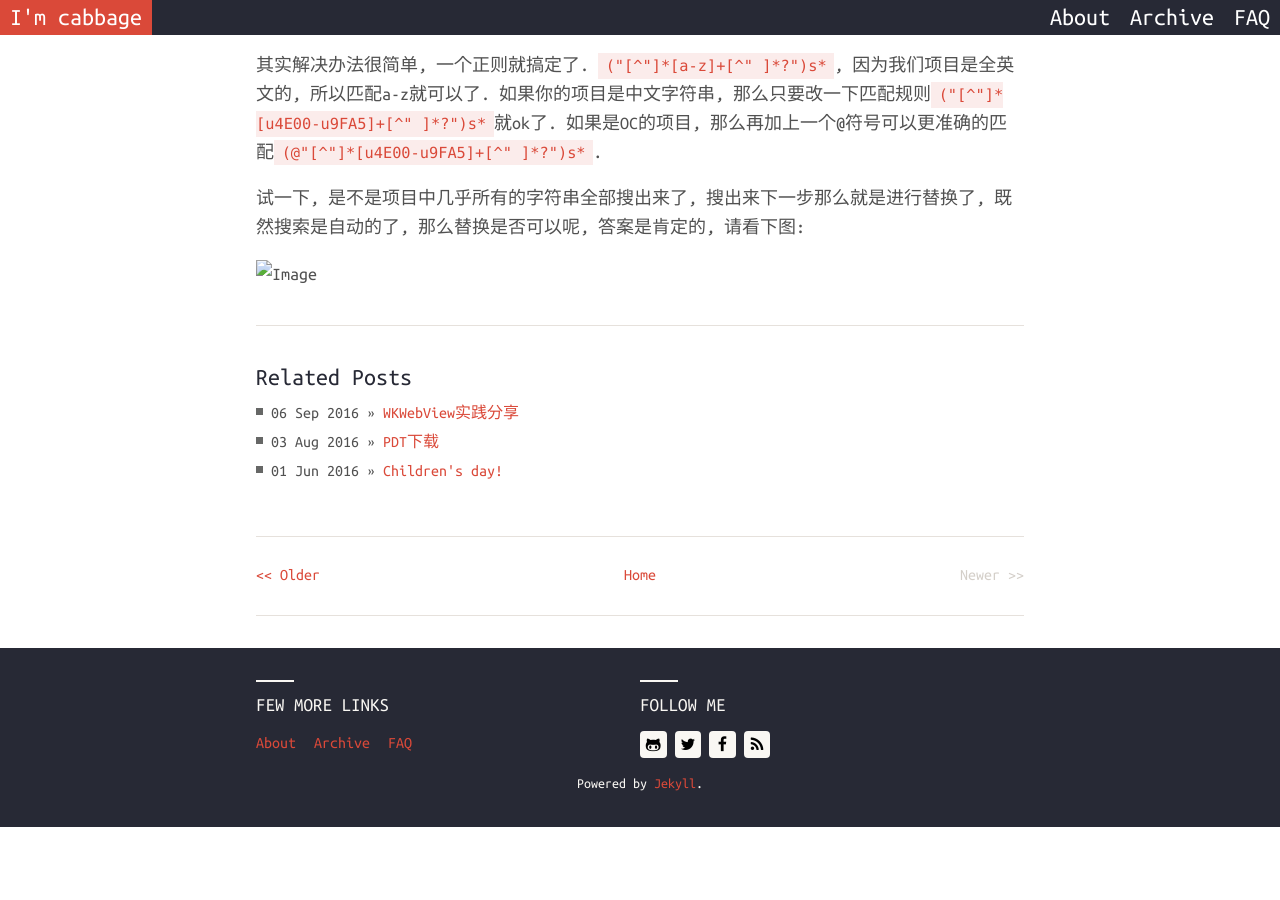
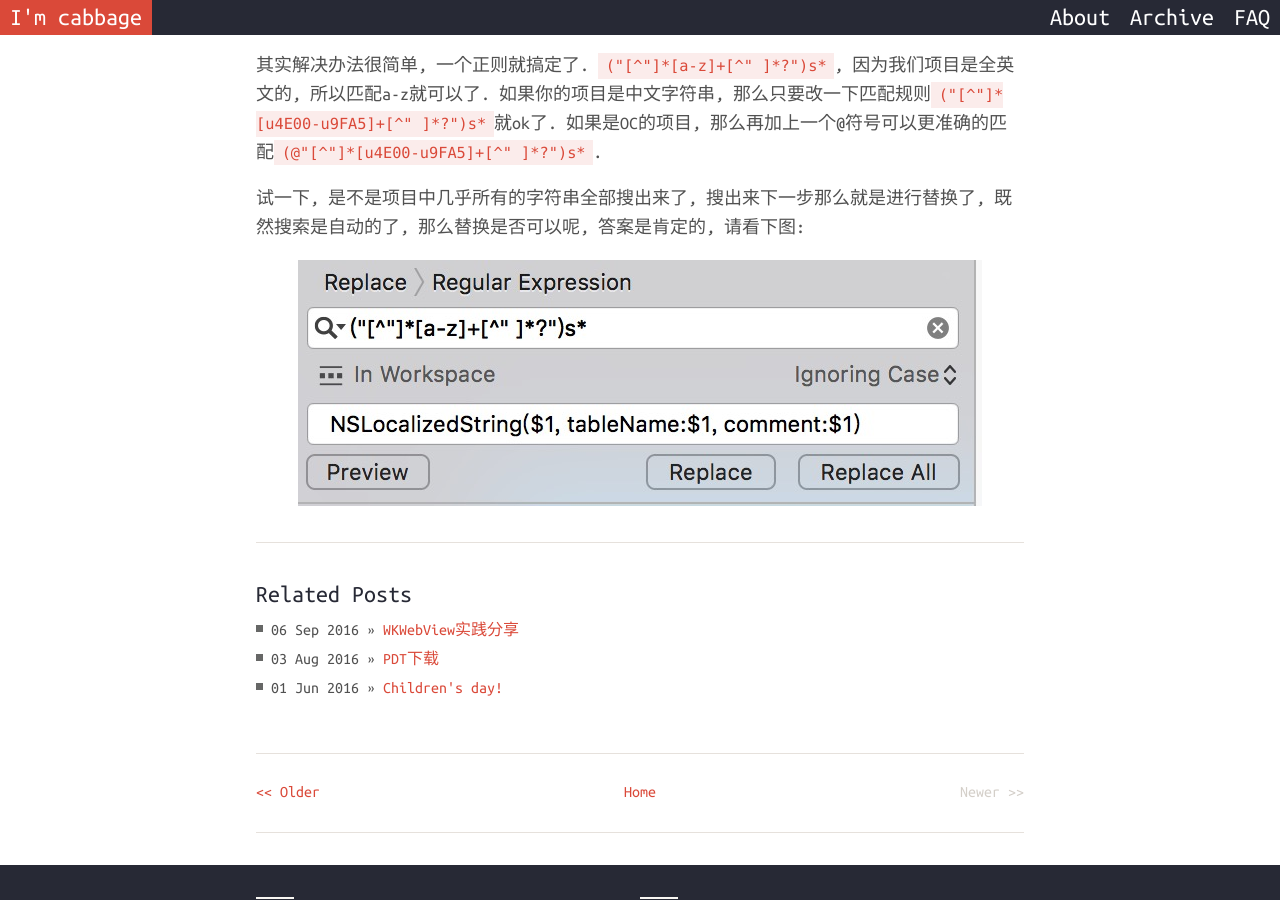
Before and after one commit to KirbyInGitHub/cabbageblog, a Jekyll site: the page built from _posts/2016-09-06-i18n.markdown, in a window 1280 px wide and 900 px high, scrolled down 1201 px. Built offline with Jekyll 4.4.1, drawn with Linux system fonts in a browser that asks for light colours; nearby versions of some CDN libraries; comment, search, counter and statistics services are not loaded; before the commit the page ends 2028 px from its top, so only the background shows below that.

Commit message:
no message

```diff
--- a/_posts/2016-09-06-i18n.markdown
+++ b/_posts/2016-09-06-i18n.markdown
@@ -18,4 +18,4 @@ iOS国际化方案, 其实这个网上随便搜搜都是铺天盖地的文章.
 其实解决办法很简单, 一个正则就搞定了. `("[^"]*[a-z]+[^" ]*?")s*`, 因为我们项目是全英文的, 所以匹配a-z就可以了. 如果你的项目是中文字符串, 那么只要改一下匹配规则`("[^"]*[u4E00-u9FA5]+[^" ]*?")s*`就ok了. 如果是OC的项目, 那么再加上一个@符号可以更准确的匹配`(@"[^"]*[u4E00-u9FA5]+[^" ]*?")s*`.
 
 试一下, 是不是项目中几乎所有的字符串全部搜出来了, 搜出来下一步那么就是进行替换了, 既然搜索是自动的了, 那么替换是否可以呢, 答案是肯定的, 请看下图:
-![Image](http://www.cabbage.space/assets/IImages/i18n.png)
+![Image](http://www.cabbage.space/assets/images/i18n.png)
```
